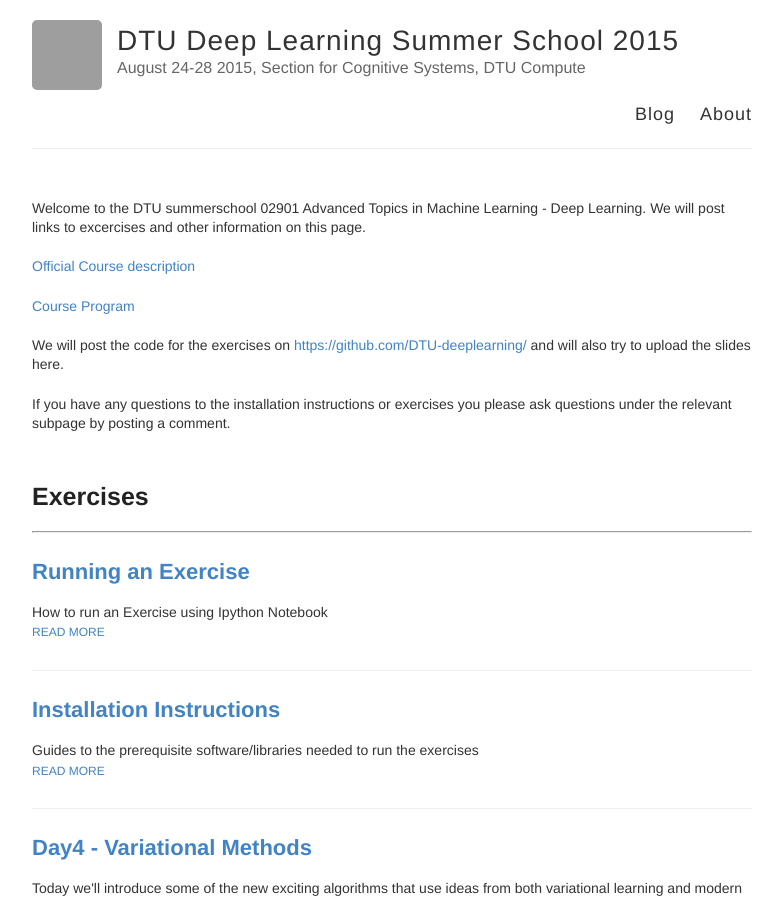
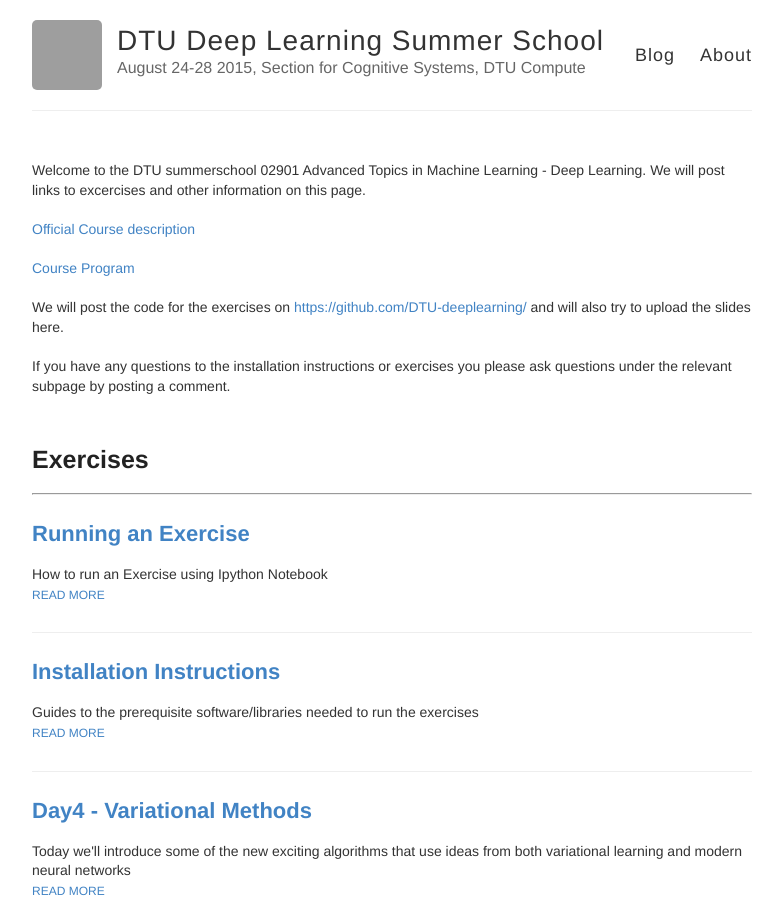
Before and after one commit to JMDP5/DTU-deeplearning.github.io, a Jekyll site: the page built from index.html, in a window 1280 px wide and 900 px high. Shown: the whole window, without its empty margins (248-1031 px from the left). Built offline with Jekyll 4.4.1, drawn with Linux system fonts in a browser that asks for light colours; Markdown is read by kramdown in place of the engine named in the settings; grey boxes are pictures that could not be loaded.

Commit message:
spelling

```diff
--- a/_config.yml
+++ b/_config.yml
@@ -3,7 +3,7 @@
 #
 
 # Name of your site (displayed in the header)
-name: DTU Deep Learning Summer School 2015
+name: DTU Deep Learning Summer School
 
 # Short bio or description (displayed in the header)
 description: "August 24-28 2015, Section for Cognitive Systems, DTU Compute"
```
